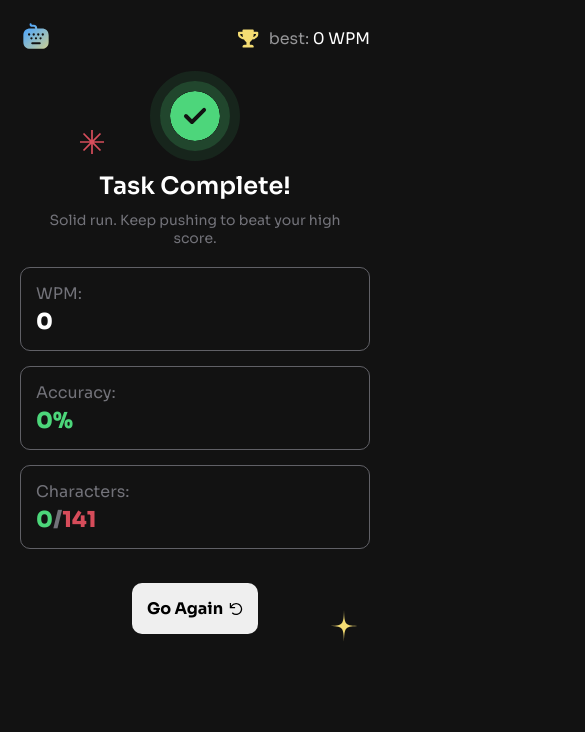
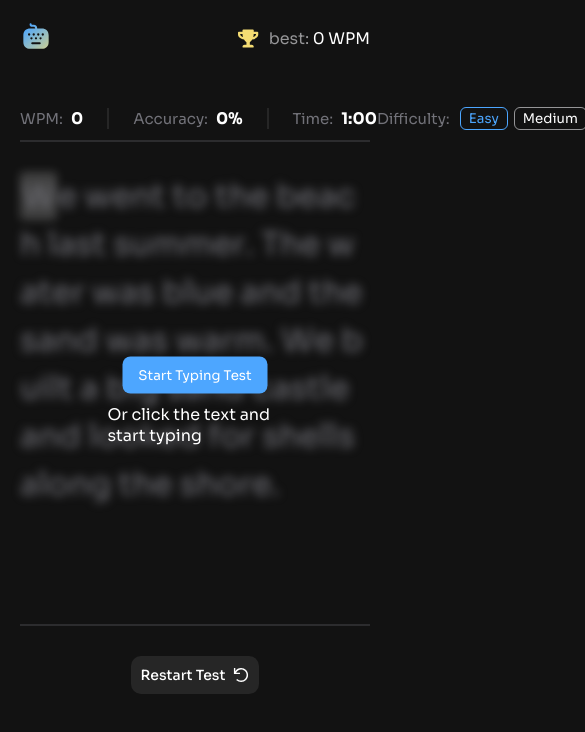
Before and after one commit to preetpalsinghkanda/Typing-speed-test, a React (Vite) app: page / in a window 390 px wide. Shown: the top 732 px of the page, 585 px wide, since content can reach past the window. Built offline with nearby package versions, Linux system fonts and the light colour scheme.

Commit message:
working on responsive

```diff
--- a/src/App.jsx
+++ b/src/App.jsx
@@ -26,7 +26,7 @@ function App() {
   return (
     <>
       <Navbar />
-      {/* {isTestCompleted ? (
+       {isTestCompleted ? (
         firstAttempt ? (
           <Highscore
             starImg1={starImg1}
@@ -69,19 +69,8 @@ function App() {
         )
       ) : (
         <Hero />
-      )} */}
+      )}
 
-      <Highscore
-            starImg1={starImg1}
-            starImg2={starImg2}
-            img={rightTick}
-            heading={"Task Complete!"}
-            paragraph={"Solid run. Keep pushing to beat your high score."}
-            btnName={"Go Again"}
-            wpm={calculateWPM()}
-            accuracy={calculateAccuracy(paragraph.text)}
-            correctChar={getCorrectChars(paragraph.text)}
-            count={paragraph.text.length}></Highscore>
     </>
   );
 }
--- a/src/Components/Highscore.css
+++ b/src/Components/Highscore.css
@@ -123,10 +123,12 @@
 }
 
 .patternConfettiIcon {
-    position: absolute;
-    width: 100vw;
+   position: absolute;
+    width: 100%;
+    height: auto;
     bottom: 0;
     left: 0;
+
 }
 
 @media(max-width:1400px) {
@@ -184,15 +186,14 @@
         font-size: 16px;
     }
 
-    .highscore-result div p {
-        font-size: 16px; /* Labels thode bade */
+    .highscore-result div p{
+        font-size: 16px;
     }
 
     .highscore-result div span {
-        font-size: 22px; /* Numbers prominent dikhne chahiye */
+        font-size: 22px;
     }
 }
-
 
 @media(max-width:660px){
     .highscore-container{
@@ -209,4 +210,17 @@
         top: 610px;
         height: 2rem;
     }
+
+     .star-img2 {
+    height: 1rem;
+    left: 30px;
+    top:110px ;
 }
+
+
+
+.BeatThisScore-btn{
+    z-index: 10;
+}
+
+}
--- a/src/index.css
+++ b/src/index.css
@@ -32,6 +32,12 @@ body button{
 @media(max-width:660px){
 
   body{padding: 20px;
-  height: auto;}
+  height: auto;
+   overflow-x: hidden;
+   overflow-x: hidden;
+  position: relative;
+
 
 }
+
+}
```
